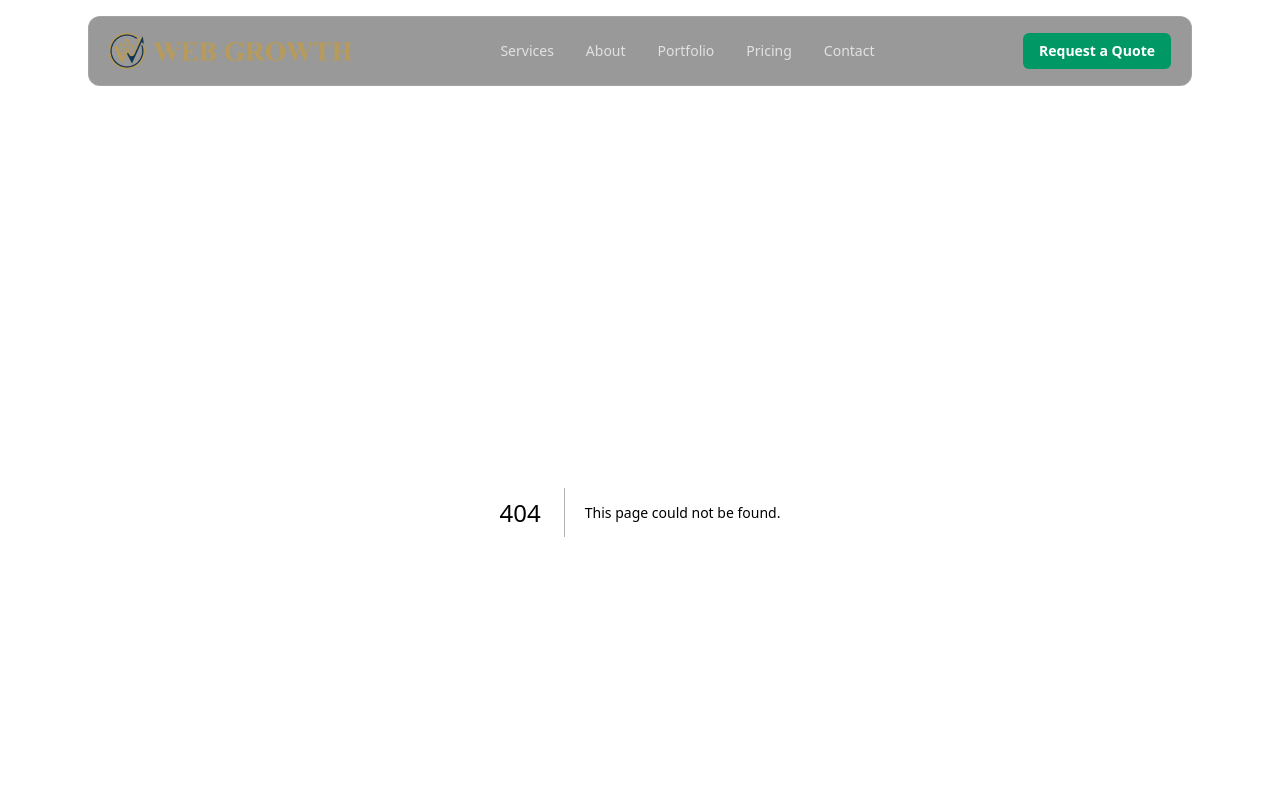
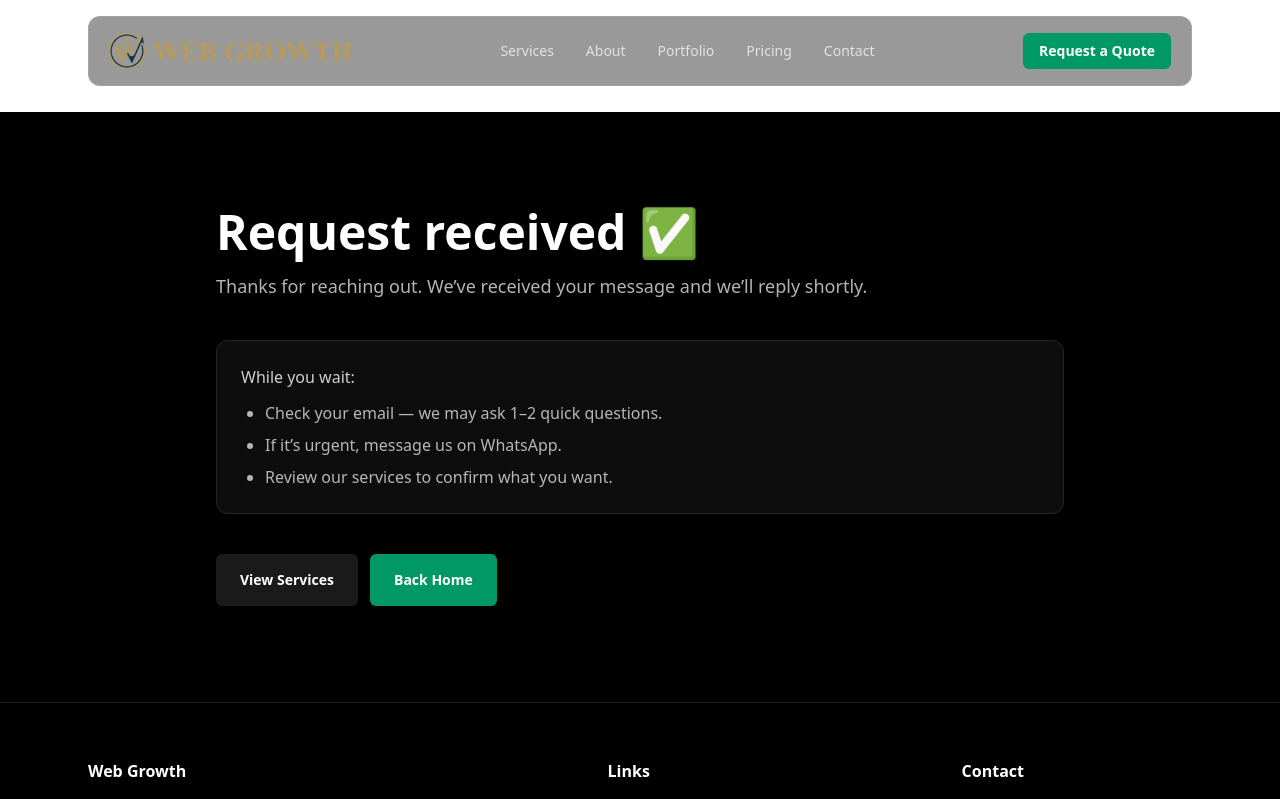
Before and after one commit to legitboss42/webgrowthsite, a Next.js app: page /api/contact/thanks in a window 1280 px wide. Before the commit this address had no page. Shown: the top 799 px of the page. Built offline with nearby package versions, Linux system fonts and the light colour scheme.

Commit message:
Add thank you page

```diff
--- /dev/null
+++ b/src/app/api/contact/thanks/page.tsx
@@ -0,0 +1,40 @@
+export default function ContactThanksPage() {
+  return (
+    <div className="bg-black text-white py-24">
+      <div className="mx-auto max-w-4xl px-6">
+        <h1 className="text-4xl md:text-5xl font-semibold">Request received ✅</h1>
+
+        <p className="mt-4 text-white/70 text-lg">
+          Thanks for reaching out. We’ve received your message and we’ll reply shortly.
+        </p>
+
+        <div className="mt-10 space-y-3 rounded-xl border border-white/10 bg-white/5 p-6">
+          <p className="text-white/80">
+            While you wait:
+          </p>
+          <ul className="list-disc pl-6 text-white/70 space-y-2">
+            <li>Check your email — we may ask 1–2 quick questions.</li>
+            <li>If it’s urgent, message us on WhatsApp.</li>
+            <li>Review our services to confirm what you want.</li>
+          </ul>
+        </div>
+
+        <div className="mt-10 flex flex-col gap-3 sm:flex-row">
+          <a
+            href="/services"
+            className="inline-flex items-center justify-center rounded-md bg-white/10 px-6 py-4 text-sm font-semibold text-white hover:bg-white/15 transition"
+          >
+            View Services
+          </a>
+
+          <a
+            href="/"
+            className="inline-flex items-center justify-center rounded-md bg-emerald-600 px-6 py-4 text-sm font-semibold text-white hover:bg-emerald-500 transition"
+          >
+            Back Home
+          </a>
+        </div>
+      </div>
+    </div>
+  );
+}
--- a/src/components/ContactClient.tsx
+++ b/src/components/ContactClient.tsx
@@ -1,14 +1,15 @@
 "use client";
 
 import { useEffect, useMemo, useState } from "react";
-import { useSearchParams } from "next/navigation";
+import { useSearchParams, useRouter } from "next/navigation";
 
-const FORM_ENDPOINT = "https://formspree.io/f/xgoanbnr"; // your Formspree form URL
+const FORM_ENDPOINT = "https://formspree.io/f/xgoanbnr";
 
 type Status = "idle" | "sending" | "success" | "error";
 
 export default function ContactClient() {
   const searchParams = useSearchParams();
+  const router = useRouter();
 
   const serviceOptions = useMemo(
     () => [
@@ -31,13 +32,12 @@ export default function ContactClient() {
   const [status, setStatus] = useState<Status>("idle");
   const [statusMsg, setStatusMsg] = useState("");
 
-  // Prefill service from URL (?service=Landing%20Page%20Design)
+  // Prefill service from URL (?service=...)
   useEffect(() => {
     const s = searchParams.get("service");
     if (!s) return;
 
     const decoded = decodeURIComponent(s);
-
     const match = serviceOptions.find(
       (opt) => opt.toLowerCase() === decoded.toLowerCase()
     );
@@ -45,14 +45,8 @@ export default function ContactClient() {
     setService(match ?? decoded);
   }, [searchParams, serviceOptions]);
 
-  const handleSubmit = async (e: React.FormEvent<HTMLFormElement>) => {
+  const handleSubmit = async (e: React.FormEvent) => {
     e.preventDefault();
-
-    if (!FORM_ENDPOINT) {
-      setStatus("error");
-      setStatusMsg("Form endpoint not set.");
-      return;
-    }
 
     setStatus("sending");
     setStatusMsg("");
@@ -69,47 +63,49 @@ export default function ContactClient() {
           email,
           service,
           message,
-          _subject: `New Web Growth Quote Request — ${service || "No service selected"}`,
+          _subject: `New Web Growth Quote Request — ${
+            service || "No service selected"
+          }`,
         }),
       });
 
       if (!res.ok) {
-        let errText = "Failed to send. Try again.";
+        let err = "Failed to send. Try again.";
         try {
           const data = await res.json();
-          if (data?.errors?.length) errText = data.errors[0].message || errText;
-        } catch {
-          // ignore JSON parse failure
-        }
+          if (data?.errors?.length) err = data.errors[0].message;
+        } catch {}
         setStatus("error");
-        setStatusMsg(errText);
+        setStatusMsg(err);
         return;
       }
 
+      // SUCCESS
       setStatus("success");
-      setStatusMsg("Message sent. We’ll reply shortly.");
 
-      // clear fields
-      setName("");
-      setEmail("");
-      setService("");
-      setMessage("");
+      // redirect to thank-you page (client-side, works on Vercel + prod)
+      setTimeout(() => {
+        router.push("/contact/thanks");
+      }, 800);
     } catch {
       setStatus("error");
-      setStatusMsg("Network error. Check your connection and try again.");
+      setStatusMsg("Network error. Please try again.");
     }
   };
 
   return (
     <div className="bg-black text-white py-24">
       <div className="mx-auto max-w-4xl px-6">
-        <h1 className="text-4xl md:text-5xl font-semibold">Request a Quote</h1>
+        <h1 className="text-4xl md:text-5xl font-semibold">
+          Request a Quote
+        </h1>
 
         <p className="mt-4 text-white/70 text-lg">
           Tell us what you need. We’ll respond with the right next step.
         </p>
 
-        {status !== "idle" ? (
+        {/* Status message */}
+        {status !== "idle" && (
           <div
             className={[
               "mt-8 rounded-xl border p-4 text-sm",
@@ -120,14 +116,20 @@ export default function ContactClient() {
                 : "border-white/10 bg-white/5 text-white/70",
             ].join(" ")}
           >
-            {status === "sending" ? "Sending..." : statusMsg}
+            {status === "sending"
+              ? "Sending..."
+              : status === "success"
+              ? "Message sent. Redirecting..."
+              : statusMsg}
           </div>
-        ) : null}
+        )}
 
         <form onSubmit={handleSubmit} className="mt-12 space-y-6">
           {/* Name */}
           <div>
-            <label className="block text-sm mb-2 text-white/70">Your Name</label>
+            <label className="block text-sm mb-2 text-white/70">
+              Your Name
+            </label>
             <input
               type="text"
               required
@@ -153,11 +155,13 @@ export default function ContactClient() {
 
           {/* Service */}
           <div>
-            <label className="block text-sm mb-2 text-white/70">Service</label>
+            <label className="block text-sm mb-2 text-white/70">
+              Service
+            </label>
             <select
+              required
               value={service}
               onChange={(e) => setService(e.target.value)}
-              required
               className="w-full rounded-md border border-white/10 bg-black/40 px-4 py-3 text-white"
             >
               <option value="" disabled>
@@ -170,12 +174,11 @@ export default function ContactClient() {
                 </option>
               ))}
 
-              {/* Preserve custom service if passed */}
-              {service && !serviceOptions.includes(service) ? (
+              {service && !serviceOptions.includes(service) && (
                 <option value={service} className="bg-black">
                   {service}
                 </option>
-              ) : null}
+              )}
             </select>
           </div>
 
@@ -186,11 +189,11 @@ export default function ContactClient() {
             </label>
             <textarea
               rows={5}
+              required
               value={message}
               onChange={(e) => setMessage(e.target.value)}
               className="w-full rounded-md border border-white/10 bg-black/40 px-4 py-3 text-white"
               placeholder="Briefly describe what you need…"
-              required
             />
           </div>
 
```
